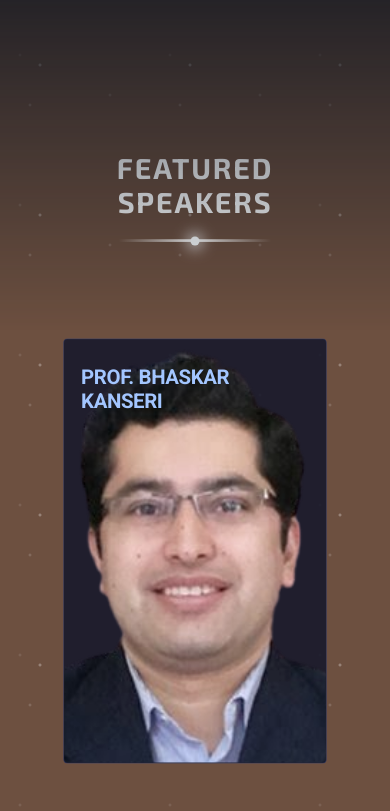
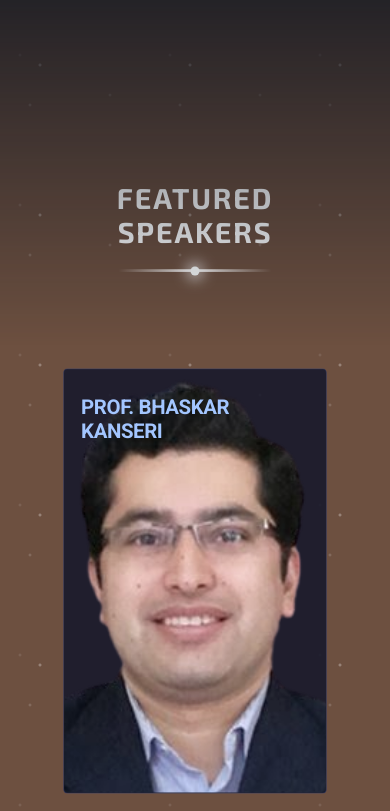
Before and after one commit to ShauryaRahlon/JSCOP-7-Frontend, a React (Vite) app: page /speaker in a window 390 px wide. Shown: the top 811 px of the page. Built offline with nearby package versions, Linux system fonts and the light colour scheme.

Commit message:
Enhancing the responsiveness of speakers page

```diff
--- a/src/Pages/Speaker/Speaker.scss
+++ b/src/Pages/Speaker/Speaker.scss
@@ -82,7 +82,7 @@
 
 .speaker-container {
   margin: 0 auto;
-  padding: 0 20px;
+  padding: 30px 20px;
   max-width: 1300px;
   width: 100%;
   box-sizing: border-box;
```
